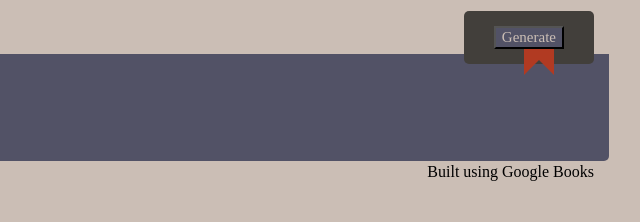
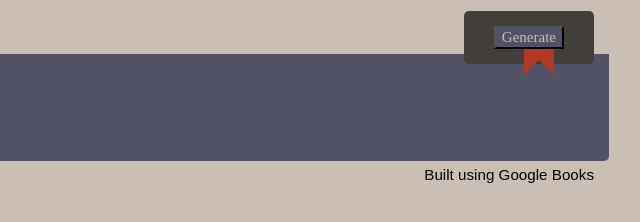
Before and after one commit to PeterSYoo/randomBookGenreGenerator, a plain HTML site: page index.html in a window 1280 px wide. Shown: the full height of the page, 543-1183 px from the left. Drawn offline with nearby package versions, Linux system fonts and the light colour scheme; no server answers; a web font is replaced by a local one.

Commit message:
some small css fixes

```diff
--- a/css/style.css
+++ b/css/style.css
@@ -88,18 +88,9 @@ html, body {
   background-color: #cbbeb5;
   border-radius:var(--main-radius);
   margin: -10px 0 0 0;
-  display: grid;
-  grid-template-rows: auto auto auto;
-  grid-template-columns: minmax(0, 1fr);
-  grid-gap: 1px;
-  grid-template-areas:
-  "genre1"
-  "genre2"
-  "genre3"
 }
 
 .genre {
-  grid-area: genre1;
   display: grid;
   background-color: #525266;
   border-radius:var(--main-radius);
@@ -128,6 +119,9 @@ html, body {
   padding:var(--main-padding);
   justify-items: end;
   margin: 0 0 25px 0;
+  font-family: Arial, Helvetica, sans-serif;
+  font-size: 0.95rem;
+  margin: 0.5% 0 5% 0;
 }
 
 @media only screen and (max-width: 1000px) {
```
